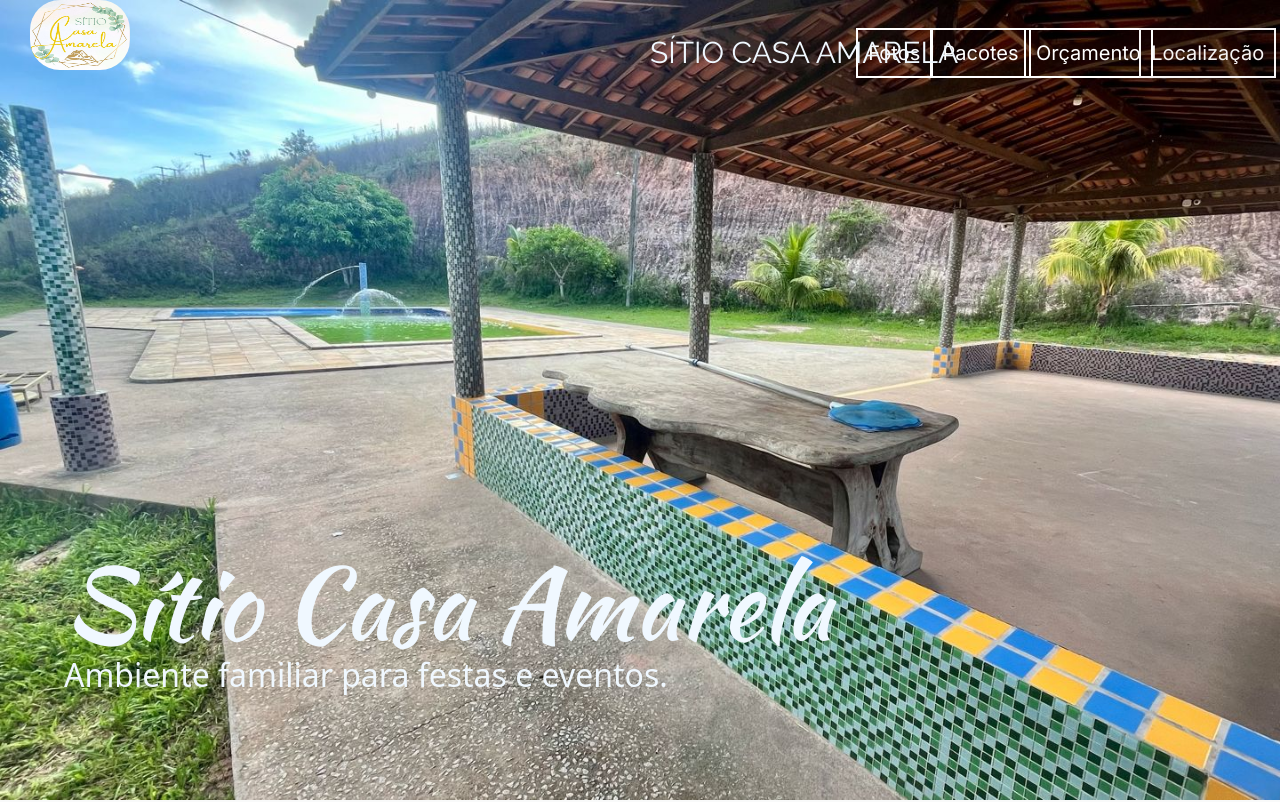
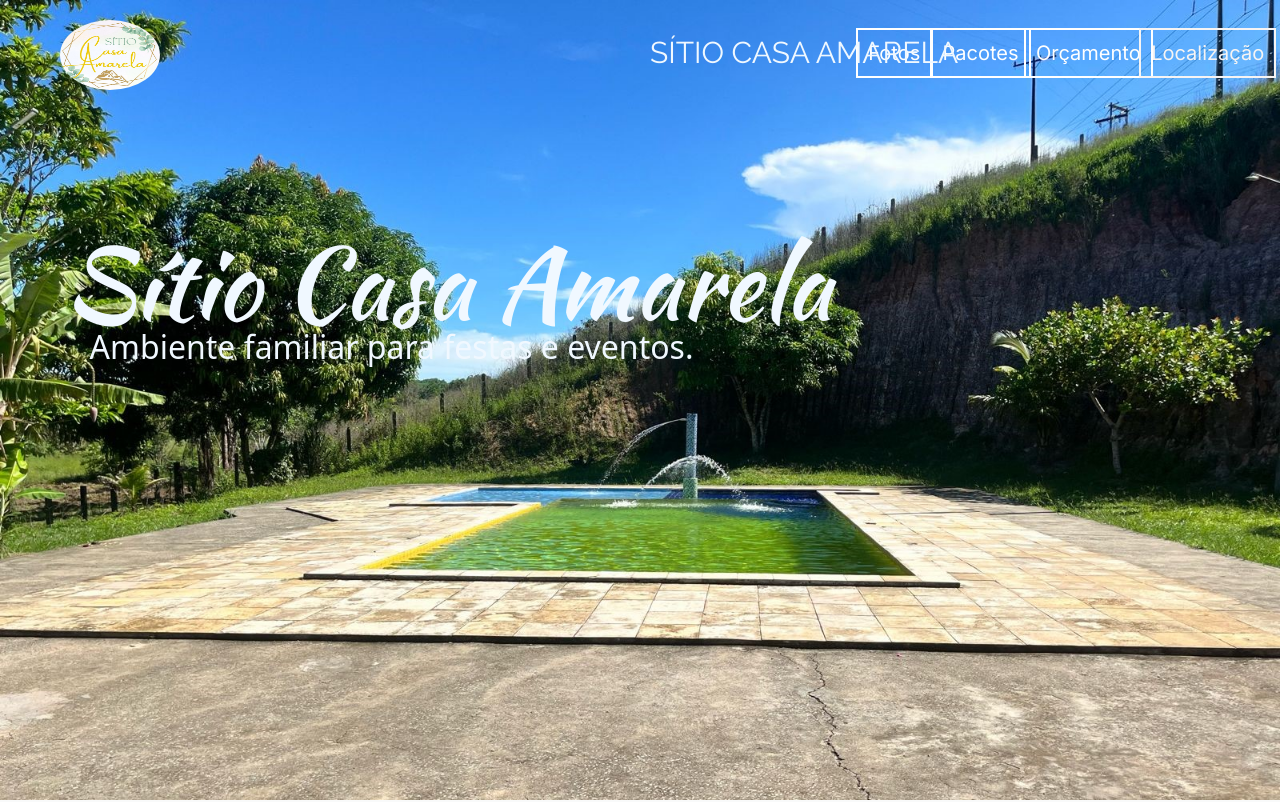
Before and after one commit to mirelledesa/SitioCasaAmarela, a plain HTML site: page index.html in a window 1280 px wide. Shown: the top 802 px of the page. Drawn offline with nearby package versions, Linux system fonts and the light colour scheme.

Commit message:
commit finish

```diff
--- a/index.html
+++ b/index.html
@@ -58,7 +58,13 @@
             <img src="./assets.com/lllllllllllll.jpeg" class="d-block w-50" alt="...">
           </div>
           <div class="carousel-item">
-            <img src="./assets.com/nv2.jpeg" class="d-block w-50" alt="...">
+            <img src="./assets.com/ftmesa.jpeg" class="d-block w-50" alt="...">
+          </div>
+          <div class="carousel-item">
+            <img src="./assets.com/ft3.jpeg" class="d-block w-50" alt="...">
+          </div>
+          <div class="carousel-item">
+            <img src="./assets.com/ft4.jpeg" class="d-block w-50" alt="...">
           </div>
         </div>
         <button class="carousel-control-prev" type="button" data-bs-target="#carouselExampleAutoplaying" data-bs-slide="prev">
--- a/styles.css
+++ b/styles.css
@@ -8,8 +8,9 @@
     width: 100px;
     height: 70px;
     margin-bottom: 0px;
-    margin-left: 30px;
-    border-radius: 30px;
+    margin-left: 60px;
+    border-radius: 50%;
+    margin-top: 20px;
     position: absolute;
 }
 header{
@@ -78,18 +79,18 @@ header{
     font-family: "Kaushan Script";
     position: absolute;
     left: 5%;
-    top: 68%;
+    top: 28%;
     font-size: 100px;
     color: aliceblue;
 }
 .banner > h2{
     position: absolute;
-    top: 82%;
-    left:5% ;
+    top: 41%;
+    left:7% ;
     color: aliceblue;
 }
 .banner{
-background-image: url(./assets.com/lllllllllllll.jpeg);
+background-image: url(./assets.com/ft5.jpeg);
 background-size: cover;
 height: 800px;
 margin-bottom: 70px;
```
Also changed, not shown: assets.com/ft3.jpeg (added), assets.com/ft3.jpg, assets.com/ft4.jpeg (added), assets.com/ft5.jpeg (added), assets.com/ftmesa.jpeg (added).
